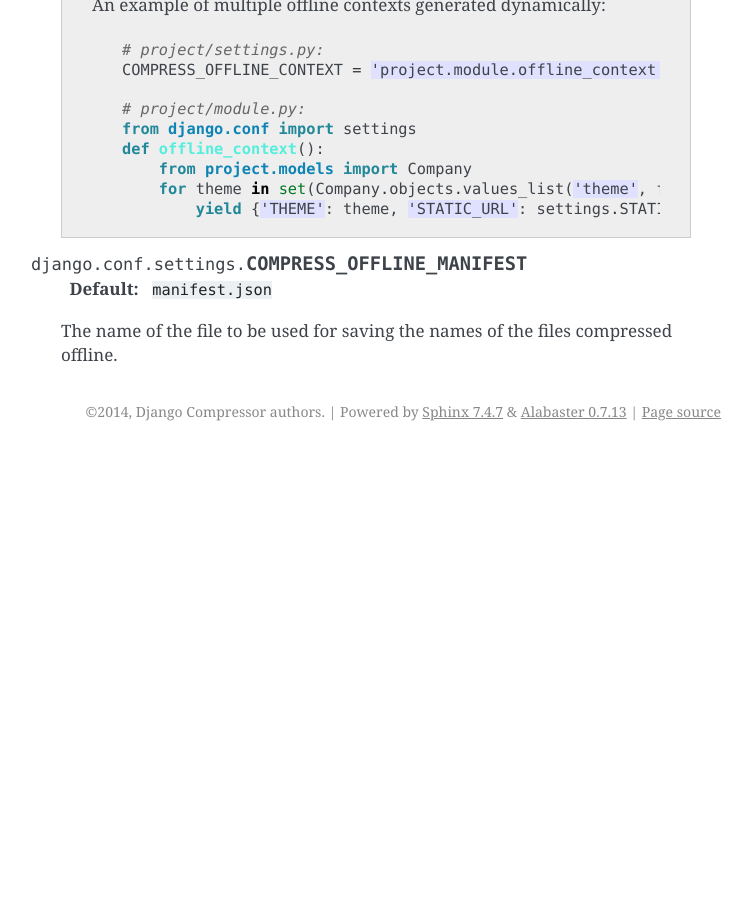
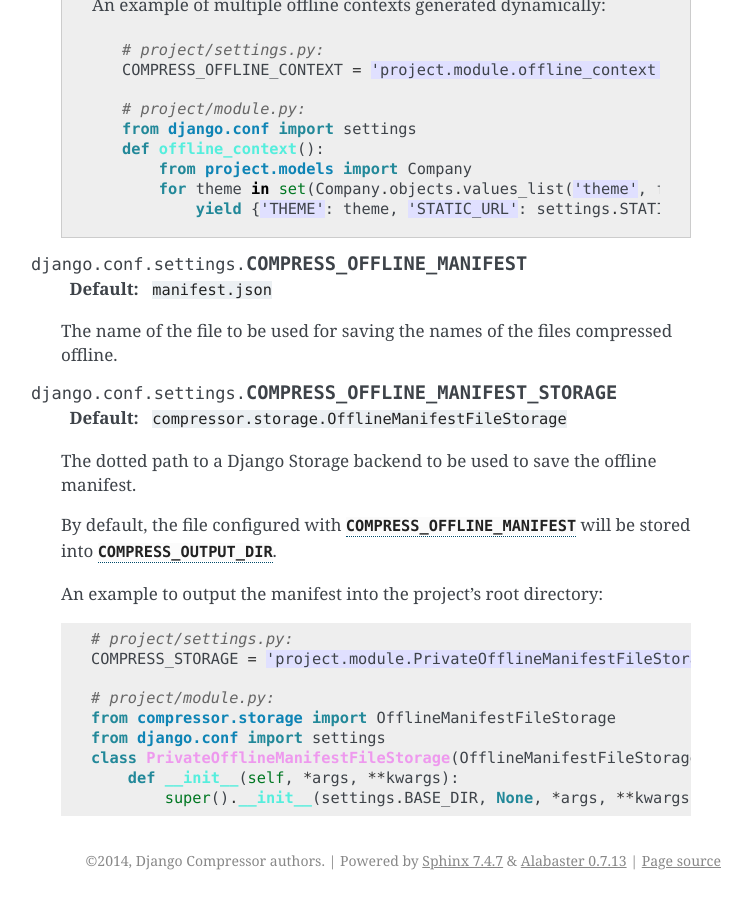
Before and after one commit to django-compressor/django-compressor, a Sphinx documentation site: the page built from docs/settings.txt, in a window 1280 px wide and 900 px high, scrolled down 10183 px. Shown: the whole window, without its empty margins (389-1141 px from the left). Built offline with Sphinx 7.4.7, drawn with Linux system fonts in a browser that asks for light colours; before the commit the page ends 10634 px from its top, so only the background shows below that; some of the changed text lies outside the part shown.

Commit message:
Implement separate storage for the offline manifest
* Implement separate storage for the offline manifest, fixes #1112

* correctly use urljoin() for URLs; added example to docs

* Updated changelog

```diff
--- a/docs/settings.txt
+++ b/docs/settings.txt
@@ -541,3 +541,26 @@ Offline settings
 
     The name of the file to be used for saving the names of the files
     compressed offline.
+
+.. attribute:: COMPRESS_OFFLINE_MANIFEST_STORAGE
+
+    :Default: ``compressor.storage.OfflineManifestFileStorage``
+
+    The dotted path to a Django Storage backend to be used to save the
+    offline manifest.
+
+    By default, the file configured with
+    :attr:`~django.conf.settings.COMPRESS_OFFLINE_MANIFEST` will be stored
+    into :attr:`~django.conf.settings.COMPRESS_OUTPUT_DIR`.
+
+    An example to output the manifest into the project's root directory::
+
+        # project/settings.py:
+        COMPRESS_STORAGE = 'project.module.PrivateOfflineManifestFileStorage'
+
+        # project/module.py:
+        from compressor.storage import OfflineManifestFileStorage
+        from django.conf import settings
+        class PrivateOfflineManifestFileStorage(OfflineManifestFileStorage):
+            def __init__(self, *args, **kwargs):
+                super().__init__(settings.BASE_DIR, None, *args, **kwargs)
```
Also changed, not shown: docs/changelog.txt (+10 -0 lines), 5 other files.
